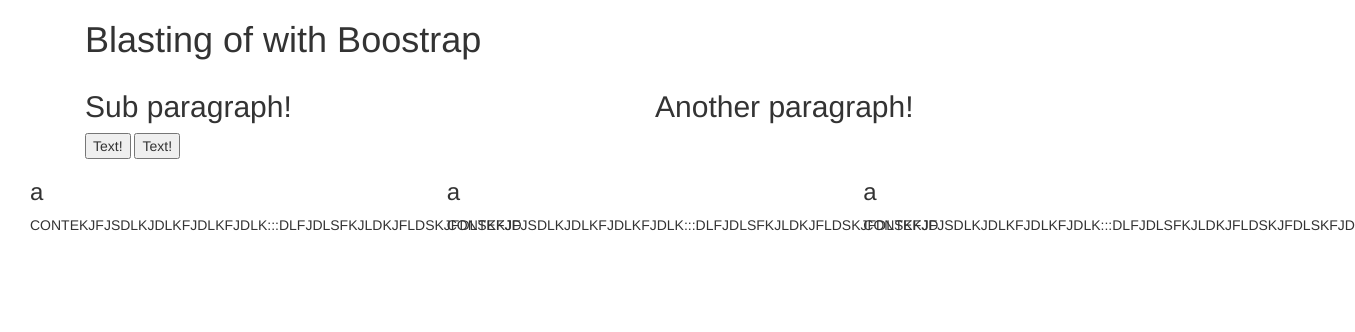
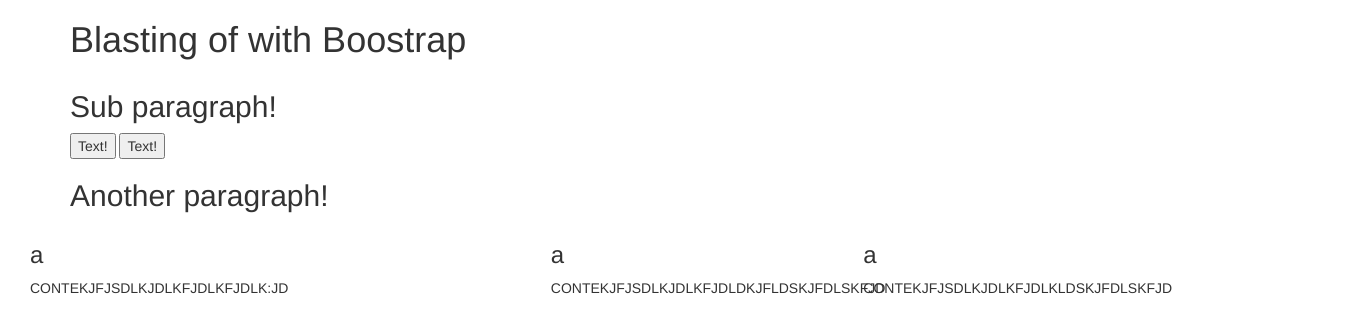
Before and after one commit to Jakob37/BootstrapDatabase, a plain HTML site: page index.html in a window 1280 px wide. Shown: the whole page, 1355 px wide, since content can reach past the window. Drawn offline with Linux system fonts and the light colour scheme.

Commit message:
Rows and offset added

```diff
--- a/index.html
+++ b/index.html
@@ -12,14 +12,22 @@
 <body>
 
     <div class="container">
+        <div class="row">
         <div class="col-md-12"><h1>Blasting of with Boostrap</h1></div>
+        </div>
+
+        <div class="row">
         <div class="col-md-6">
             <h2>Sub paragraph!</h2>
             <button>Text!</button>
             <button>Text!</button>
         </div>
+        </div>
+
+        <div class="row">
         <div class="col-md-6">
             <h2>Another paragraph!</h2>
+        </div>
         </div>
 
     </div>
@@ -27,17 +35,17 @@
     <div class="container-fluid">
         <div class="col-md-4">
             <h3>a</h3>
-        <p>CONTEKJFJSDLKJDLKFJDLKFJDLK:::DLFJDLSFKJLDKJFLDSKJFDLSKFJD</p>
+        <p>CONTEKJFJSDLKJDLKFJDLKFJDLK:JD</p>
+        </div>
+
+        <div class="col-md-3 col-md-offset-1">
+            <h3>a</h3>
+            <p>CONTEKJFJSDLKJDLKFJDLDKJFLDSKJFDLSKFJD</p>
         </div>
 
         <div class="col-md-4">
             <h3>a</h3>
-            <p>CONTEKJFJSDLKJDLKFJDLKFJDLK:::DLFJDLSFKJLDKJFLDSKJFDLSKFJD</p>
-        </div>
-
-        <div class="col-md-4">
-            <h3>a</h3>
-            <p>CONTEKJFJSDLKJDLKFJDLKFJDLK:::DLFJDLSFKJLDKJFLDSKJFDLSKFJD</p>
+            <p>CONTEKJFJSDLKJDLKFJDLKLDSKJFDLSKFJD</p>
         </div>
     </div>
 </body>
```
